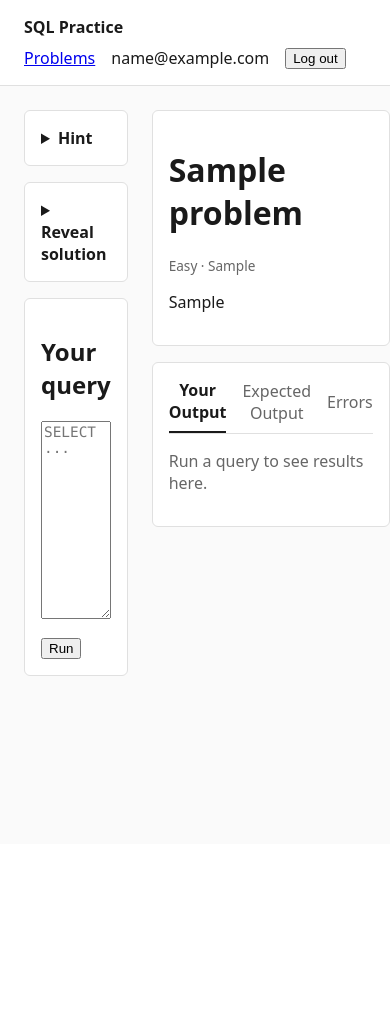
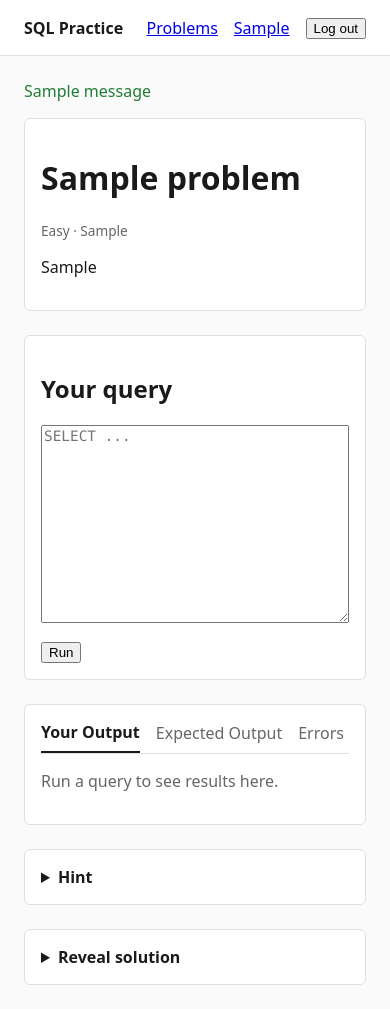
Before and after one commit to rgtdev95/sql-practice-platform, a Django app: page /problems/sample/ in a window 390 px wide. Before the commit the page ends 676 px from the top, so only its background shows below. Run offline with Django 5.2, Linux system fonts and the light colour scheme; a user stored in the database is signed in; tables that the repository leaves empty hold one stand-in row (values such as "Sample post"); one stand-in notice (Sample message) is shown; data that the repository does not hold is empty; parts of the project's set-up code (start-up, migrations or seed data) failed here and were passed over; some libraries are stand-ins or nearby versions.

Commit message:
add profile/password settings and make the workspace responsive
Profile settings: display-name edit with a one-time flash message, plus
Django's built-in PasswordChangeView for password changes. Workspace
layout refactored from two wrapper columns to CSS Grid
grid-template-areas so each panel (hint/solution/editor/question/results)
can reorder independently; stacks to question -> editor -> results ->
hint -> solution under 768px. Desktop arrangement verified via real
getBoundingClientRect() geometry; the mobile breakpoint verified by
confirming the stylesheet's parsed grid-template-areas value directly,
since no viewport-emulation tool was available to screenshot it live.

```diff
--- a/code/config/urls.py
+++ b/code/config/urls.py
@@ -14,6 +14,22 @@ urlpatterns = [
     path('problems/', views.catalog, name='catalog'),
     path('problems/<slug:slug>/', views.problem_detail, name='problem_detail'),
     path('problems/<slug:slug>/run/', views.run_query, name='run_query'),
+
+    path('settings/profile/', views.profile, name='profile'),
+    path(
+        'settings/password/',
+        auth_views.PasswordChangeView.as_view(
+            template_name='registration/password_change_form.html',
+        ),
+        name='password_change',
+    ),
+    path(
+        'settings/password/done/',
+        auth_views.PasswordChangeDoneView.as_view(
+            template_name='registration/password_change_done.html',
+        ),
+        name='password_change_done',
+    ),
 
     path('signup/', views.signup, name='signup'),
     path('verify/', views.verify_email, name='verify_email'),
--- a/code/practice/views.py
+++ b/code/practice/views.py
@@ -1,5 +1,6 @@
 import secrets
 
+from django.contrib import messages
 from django.contrib.auth import login
 from django.contrib.auth.decorators import login_required
 from django.contrib.auth.models import User
@@ -10,7 +11,7 @@ from django.shortcuts import get_object_or_404, redirect, render
 from django.urls import reverse
 from django.views.decorators.http import require_POST
 
-from .forms import SignupForm, VerifyForm
+from .forms import ProfileForm, SignupForm, VerifyForm
 from .models import EmailOTP, Problem, Submission
 from .sandbox import check_submission, get_sample_tables
 
@@ -80,6 +81,19 @@ def run_query(request, slug):
         error_message=result.get("error", ""),
     )
     return JsonResponse(result)
+
+
+@login_required
+def profile(request):
+    if request.method == "POST":
+        form = ProfileForm(request.POST, instance=request.user)
+        if form.is_valid():
+            form.save()
+            messages.success(request, "Profile updated.")
+            return redirect("profile")
+    else:
+        form = ProfileForm(instance=request.user)
+    return render(request, "profile.html", {"form": form})
 
 
 def send_otp_email(user):
--- a/code/static/css/base.css
+++ b/code/static/css/base.css
@@ -53,8 +53,23 @@ form p {
     margin-bottom: 1rem;
 }
 
+.messages {
+    list-style: none;
+    padding: 0;
+    margin: 0 0 1rem;
+}
+
+.messages .message-success {
+    color: #1e7e34;
+}
+
+.messages .message-error {
+    color: #b00020;
+}
+
 .filters {
     display: flex;
+    flex-wrap: wrap;
     gap: 0.75rem;
     margin-bottom: 1rem;
 }
@@ -80,14 +95,33 @@ form p {
 .workspace {
     display: grid;
     grid-template-columns: 1fr 1fr;
+    grid-template-areas:
+        "hint     question"
+        "solution question"
+        "editor   results";
     gap: 1.5rem;
     align-items: start;
 }
 
-.workspace-col {
-    display: flex;
-    flex-direction: column;
-    gap: 1rem;
+.area-hint { grid-area: hint; }
+.area-solution { grid-area: solution; }
+.area-editor { grid-area: editor; }
+.area-question { grid-area: question; }
+.area-results { grid-area: results; }
+
+/* Below ~768px, stack into one column. Question/schema comes first (read
+   before writing a query), then the editor and results, with the
+   optional hint/solution aids last since they're collapsed by default. */
+@media (max-width: 768px) {
+    .workspace {
+        grid-template-columns: 1fr;
+        grid-template-areas:
+            "question"
+            "editor"
+            "results"
+            "hint"
+            "solution";
+    }
 }
 
 .panel {
--- a/code/templates/base.html
+++ b/code/templates/base.html
@@ -12,7 +12,7 @@
         <div class="nav-links">
             {% if user.is_authenticated %}
                 <a href="{% url 'catalog' %}">Problems</a>
-                <span>{{ user.email }}</span>
+                <a href="{% url 'profile' %}">{{ user.first_name|default:user.email }}</a>
                 <form method="post" action="{% url 'logout' %}">
                     {% csrf_token %}
                     <button type="submit">Log out</button>
@@ -24,6 +24,13 @@
         </div>
     </nav>
     <main class="{% block main_class %}{% endblock %}">
+        {% if messages %}
+            <ul class="messages">
+                {% for message in messages %}
+                    <li class="message-{{ message.tags }}">{{ message }}</li>
+                {% endfor %}
+            </ul>
+        {% endif %}
         {% block content %}{% endblock %}
     </main>
     {% block extra_js %}{% endblock %}
--- a/code/templates/catalog.html
+++ b/code/templates/catalog.html
@@ -22,6 +22,7 @@
 </form>
 
 {% if problems %}
+<div class="table-scroll">
     <table class="problem-list">
         <thead>
             <tr><th>Title</th><th>Difficulty</th><th>Topic</th><th>Solved</th></tr>
@@ -37,6 +38,7 @@
             {% endfor %}
         </tbody>
     </table>
+</div>
 {% else %}
 <p>No problems match these filters.</p>
 {% endif %}
--- a/code/templates/problem_detail.html
+++ b/code/templates/problem_detail.html
@@ -5,16 +5,15 @@
 
 {% block content %}
 <div class="workspace">
-    <div class="workspace-col">
-        <details class="panel">
+    <details class="panel area-hint">
         <summary>Hint</summary>
         <p>{{ problem.hint|default:"No hint for this problem." }}</p>
     </details>
-        <details class="panel">
+    <details class="panel area-solution">
         <summary>Reveal solution</summary>
         <pre>{{ problem.solution_sql }}</pre>
     </details>
-        <div class="panel editor-panel">
+    <div class="panel editor-panel area-editor">
         <h2>Your query</h2>
         <form id="query-form" action="{% url 'run_query' problem.slug %}">
             {% csrf_token %}
@@ -22,9 +21,7 @@
             <button type="submit">Run</button>
         </form>
     </div>
-    </div>
-    <div class="workspace-col">
-        <div class="panel question-panel">
+    <div class="panel question-panel area-question">
         <h1>{{ problem.title }}</h1>
         <p class="meta">{{ problem.get_difficulty_display }} &middot; {{ problem.topic }}</p>
         <p>{{ problem.prompt }}</p>
@@ -44,7 +41,7 @@
             </div>
         {% endfor %}
     </div>
-        <div class="panel results-panel">
+    <div class="panel results-panel area-results">
         <div id="status-banner" class="status-banner" hidden></div>
         <div class="tabs">
             <button type="button" class="tab active" data-tab="output">Your Output</button>
@@ -64,7 +61,6 @@
         </div>
     </div>
 </div>
-</div>
 {% endblock %}
 
 {% block extra_js %}
```
Also changed, not shown: code/practice/forms.py (+7 -0 lines), code/templates/profile.html (added, +16 -0 lines), code/templates/registration/password_change_done.html (added, +8 -0 lines), code/templates/registration/password_change_form.html (added, +13 -0 lines), info/context.md (+39 -19 lines), info/notes/2026-09-13-ui-research.md (+7 -3 lines). Lines whose indentation alone changed are shown as unchanged.
